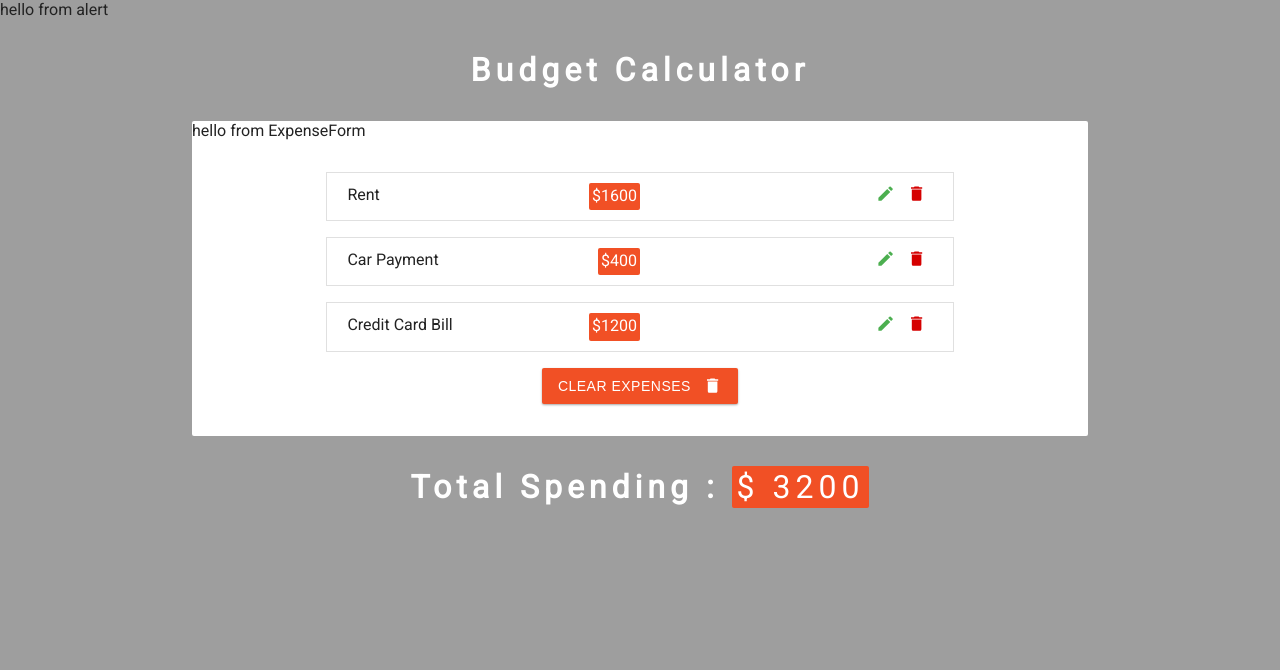
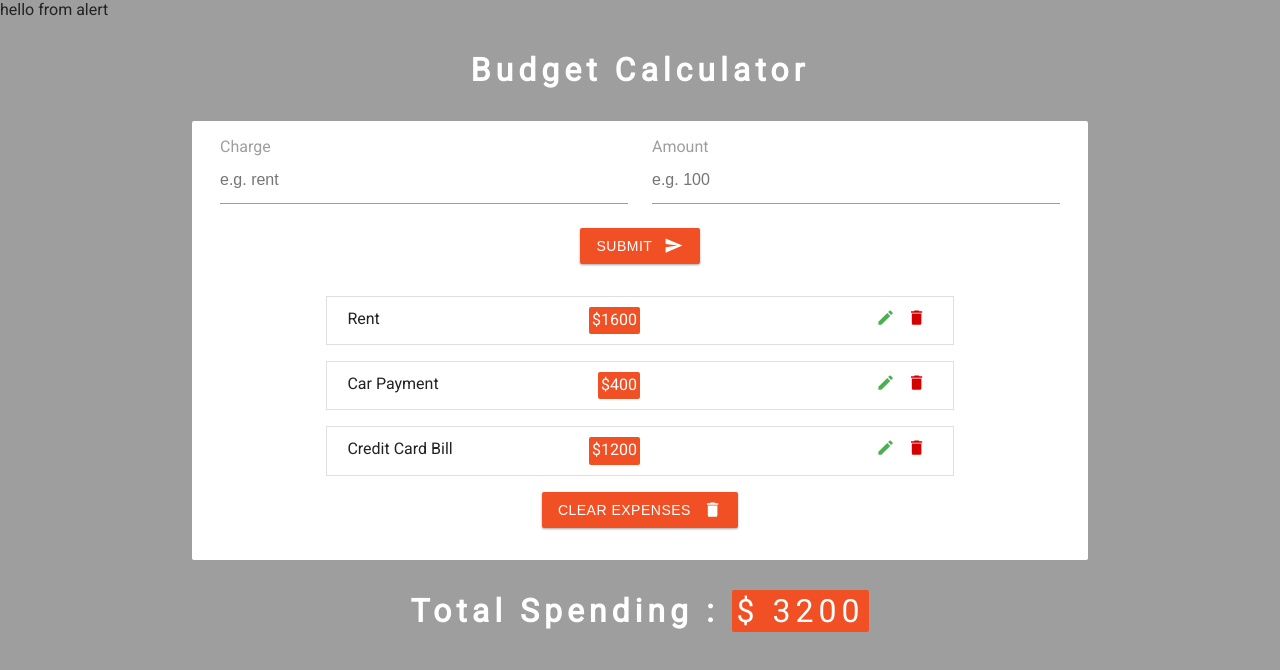
Before and after one commit to wbonneville/john-smilgas-hook-project, a React (Create React App) app: page / in a window 1280 px wide. Shown: the top 670 px of the page. Built offline with nearby package versions, Linux system fonts and the light colour scheme.

Commit message:
finish ui

```diff
--- a/src/components/ExpenseForm.js
+++ b/src/components/ExpenseForm.js
@@ -1,7 +1,37 @@
 import React from "react";
+import { MdSend } from "react-icons/md";
 
 const ExpenseForm = () => {
-  return <div>hello from ExpenseForm</div>;
+  return (
+    <form>
+      <div className="form-center">
+        <div className="form-group">
+          <label htmlFor="charge">charge</label>
+          <input
+            type="text"
+            className="form-control"
+            id="charge"
+            name="charge"
+            placeholder="e.g. rent"
+          />
+        </div>
+        <div className="form-group">
+          <label htmlFor="amount">amount</label>
+          <input
+            type="text"
+            className="form-control"
+            id="amount"
+            name="amount"
+            placeholder="e.g. 100"
+          />
+        </div>
+      </div>
+      <button type="submit" className="btn">
+        submit
+        <MdSend className="btn-icon" />
+      </button>
+    </form>
+  );
 };
 
 export default ExpenseForm;
```
